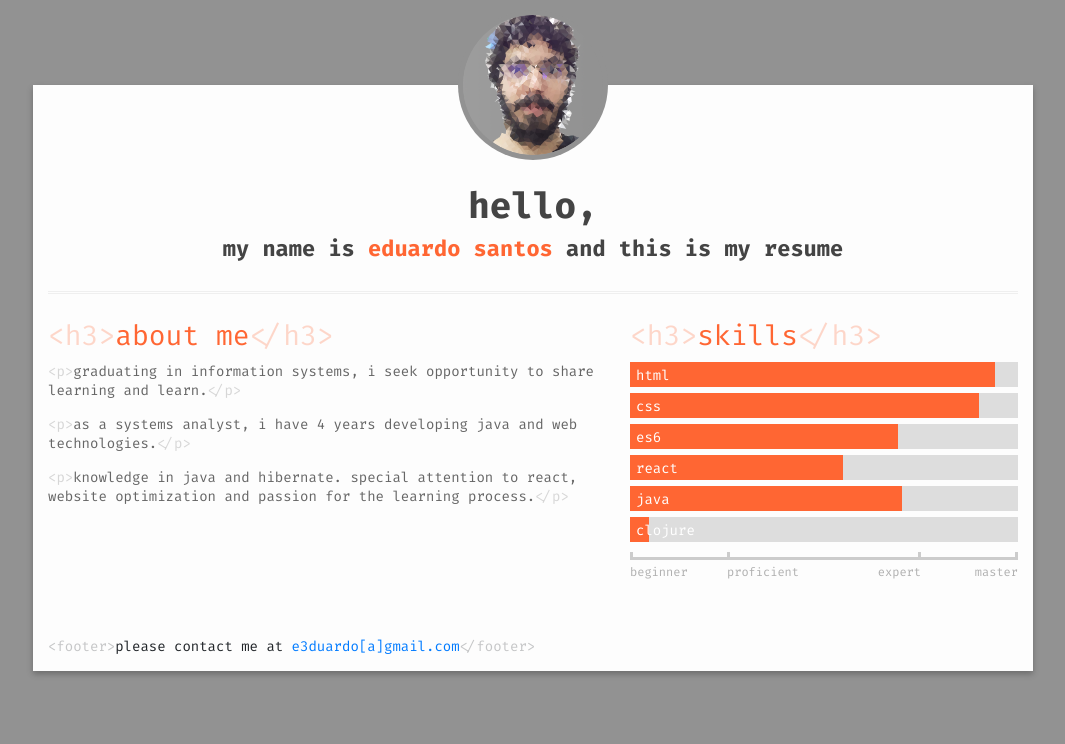
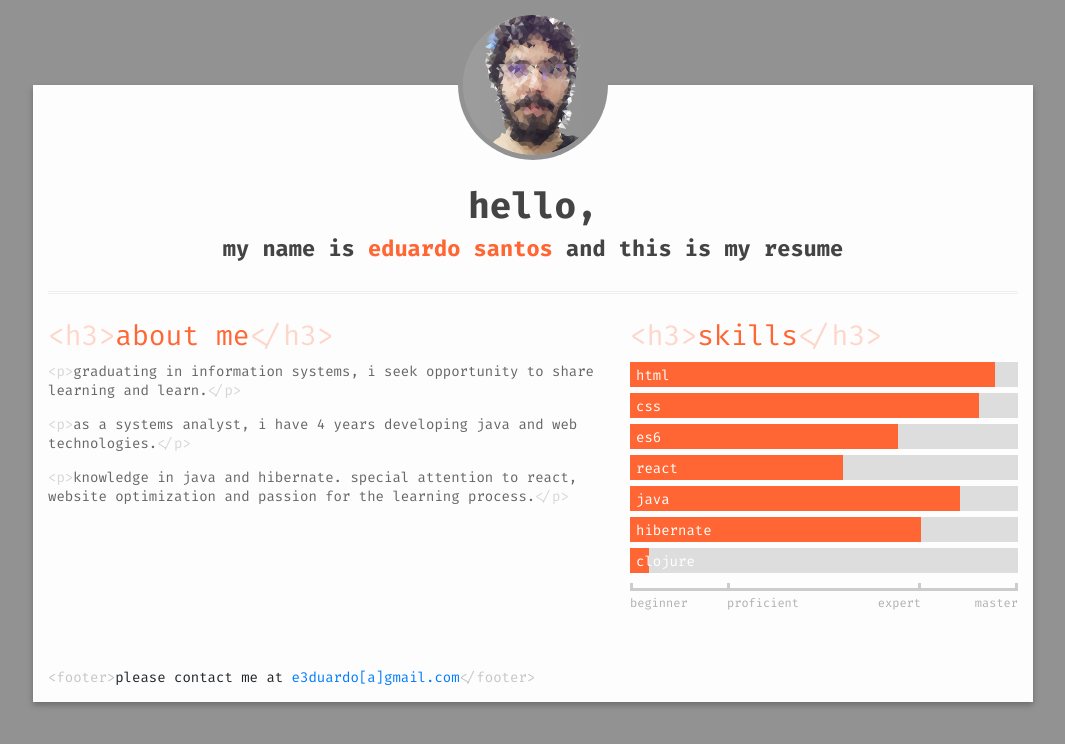
Before and after one commit to e3duardo/portifolio, a React (Create React App) app: page /#/ in a window 1280 px wide. Shown: the top 744 px of the page, without its empty margins (107-1172 px from the left). Built offline with nearby package versions, Linux system fonts and the light colour scheme; the HTML template or start-up script is replaced by a standard one.

Commit message:
alterando skills

```diff
--- a/src/pages/Landing/index.js
+++ b/src/pages/Landing/index.js
@@ -74,7 +74,8 @@ export default function Landing() {
           <Progress tick={90}>CSS</Progress>
           <Progress tick={69}>ES6</Progress>
           <Progress tick={55}>React</Progress>
-          <Progress tick={70}>Java</Progress>
+          <Progress tick={85}>Java</Progress>
+          <Progress tick={75}>Hibernate</Progress>
           <Progress tick={5}>Clojure</Progress>
           <ProgressLegend />
           {/*
```
